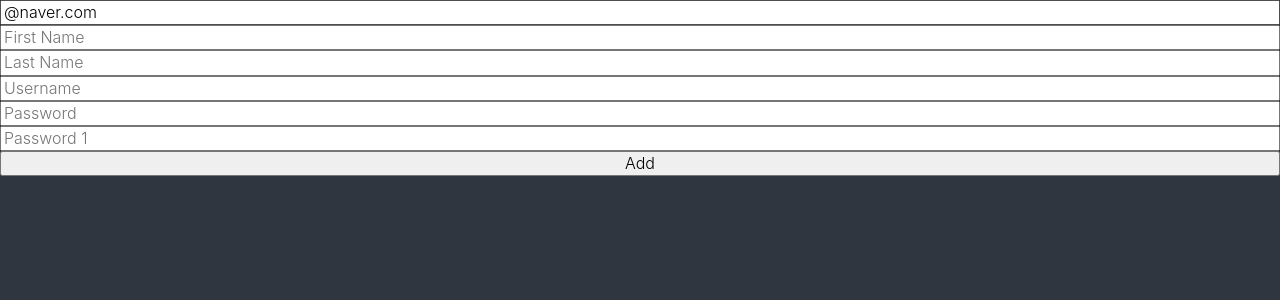
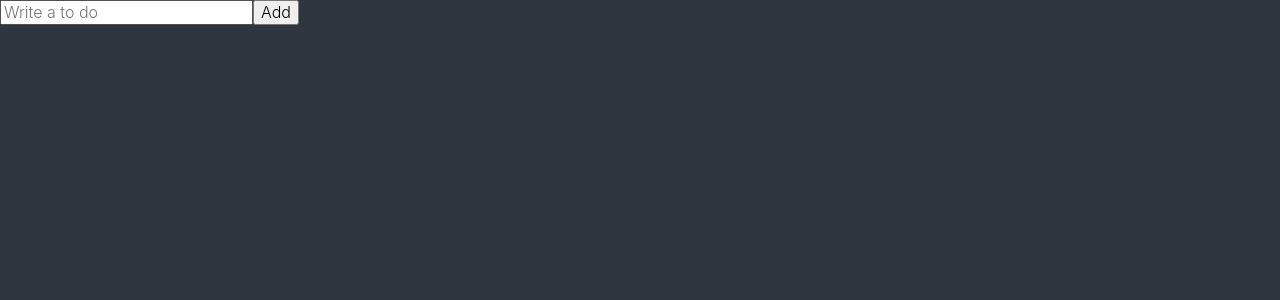
Before and after one commit to SeokhunEom/NomadCoders_React_Master, a React (Vite) app in the folder todo/: page / in a window 1280 px wide. Shown: the top 300 px of the page. Built offline with nearby package versions, Linux system fonts and the light colour scheme; a web font is replaced by a local one.

Commit message:
ToDo react-hook-form 적용

```diff
--- a/todo/src/ToDoList.tsx
+++ b/todo/src/ToDoList.tsx
@@ -1,104 +1,24 @@
 import { useForm } from "react-hook-form";
 
 interface Form {
-  email: string;
-  first_name: string;
-  last_name: string;
-  username: string;
-  password: string;
-  password1: string;
-  extraError?: string;
+  toDo: string;
 }
 
 const ToDoList = () => {
-  const {
-    register,
-    handleSubmit,
-    formState: { errors },
-    setError,
-  } = useForm<Form>({
-    defaultValues: {
-      email: "@naver.com",
-      first_name: "",
-      last_name: "",
-      username: "",
-      password: "",
-      password1: "",
-    },
-  });
-  const onValid = (data: Form) => {
-    if (data.password !== data.password1) {
-      setError(
-        "password1",
-        {
-          message: "password are not the same",
-        },
-        { shouldFocus: true }
-      );
-    }
-    // setError("extraError", {
-    //   message: "Server offline",
-    // });
+  const { register, handleSubmit, setValue } = useForm<Form>();
+  const handleValid = (data: Form) => {
+    console.log("add to do", data.toDo);
+    setValue("toDo", "");
   };
 
   return (
     <div>
-      <form
-        style={{ display: "flex", flexDirection: "column" }}
-        onSubmit={handleSubmit(onValid)}
-      >
+      <form onSubmit={handleSubmit(handleValid)}>
         <input
-          {...register("email", {
-            required: "Email is required",
-            pattern: {
-              value: /^[A-Za-z0-9._%+-]+@naver.com$/,
-              message: "invalid email address",
-            },
-          })}
-          placeholder="Email"
+          {...register("toDo", { required: "Please write a To Do" })}
+          placeholder="Write a to do"
         />
-        <span>{errors.email?.message}</span>
-        <input
-          {...register("first_name", {
-            required: "Write here",
-            validate: {
-              noNico: (value) =>
-                value.includes("nico") ? "no nico allowd" : true,
-              noNick: (value) =>
-                value.includes("nick") ? "no nick allowd" : true,
-            },
-          })}
-          placeholder="First Name"
-        />
-        <span>{errors.first_name?.message}</span>
-        <input
-          {...register("last_name", { required: "Write here" })}
-          placeholder="Last Name"
-        />
-        <span>{errors.last_name?.message}</span>
-        <input
-          {...register("username", { required: "Write here", minLength: 10 })}
-          placeholder="Username"
-        />
-        <span>{errors.username?.message}</span>
-        <input
-          {...register("password", { required: "Write here", minLength: 5 })}
-          placeholder="Password"
-        />
-        <span>{errors.password?.message}</span>
-        <input
-          {...register("password1", {
-            required: "Password is required",
-            minLength: {
-              value: 5,
-              message: "Password should be longer than 5 chars",
-            },
-          })}
-          placeholder="Password 1"
-        />
-        <span>{errors.password1?.message}</span>
         <button>Add</button>
-        <span>{errors.extraError?.message}</span>
       </form>
     </div>
   );
```
